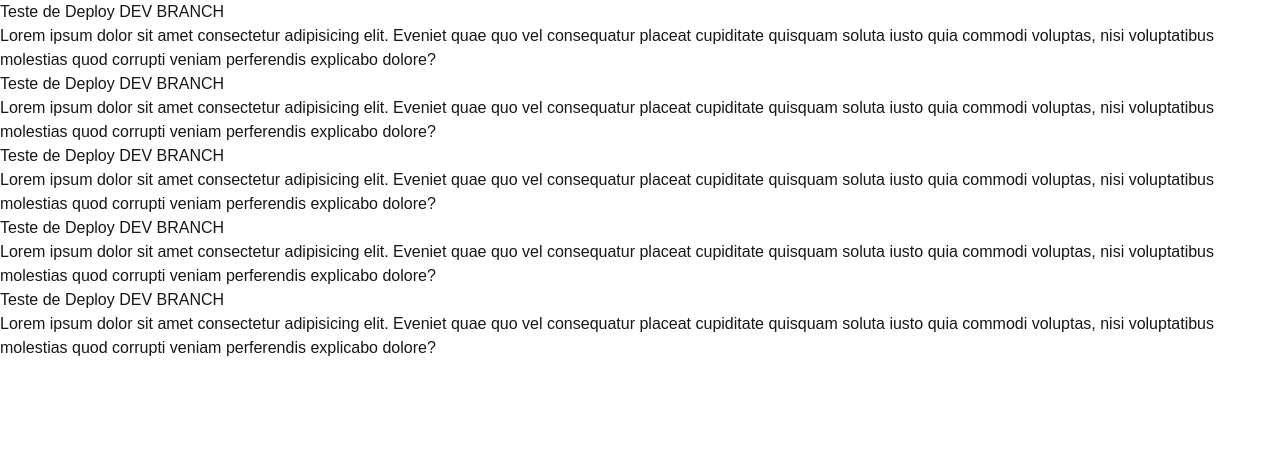
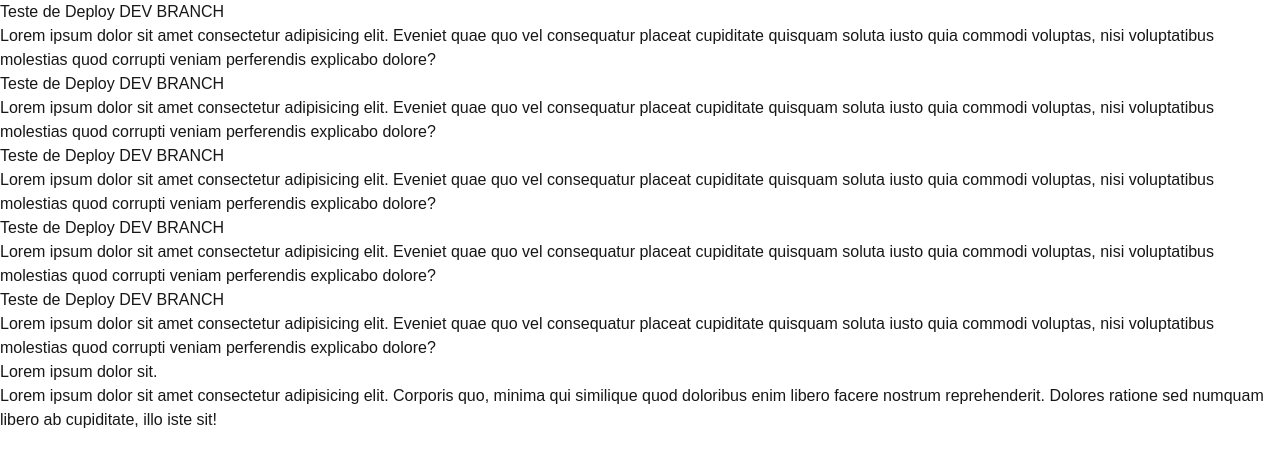
Before and after one commit to mrjohn137/teste, a Next.js app: page / in a window 1280 px wide. Shown: the top 466 px of the page. Built offline with nearby package versions, Linux system fonts and the light colour scheme.

Commit message:
asdkjalkdjasdlaj lsajdjaslk

```diff
--- a/src/app/page.tsx
+++ b/src/app/page.tsx
@@ -11,6 +11,10 @@ export default function HomePage() {
       <p>Lorem ipsum dolor sit amet consectetur adipisicing elit. Eveniet quae quo vel consequatur placeat cupiditate quisquam soluta iusto quia commodi voluptas, nisi voluptatibus molestias quod corrupti veniam perferendis explicabo dolore?</p>
       <h1>Teste de Deploy DEV BRANCH</h1>
       <p>Lorem ipsum dolor sit amet consectetur adipisicing elit. Eveniet quae quo vel consequatur placeat cupiditate quisquam soluta iusto quia commodi voluptas, nisi voluptatibus molestias quod corrupti veniam perferendis explicabo dolore?</p>
+      <div>
+        <h2>Lorem ipsum dolor sit.</h2>
+        <p>Lorem ipsum dolor sit amet consectetur adipisicing elit. Corporis quo, minima qui similique quod doloribus enim libero facere nostrum reprehenderit. Dolores ratione sed numquam libero ab cupiditate, illo iste sit!</p>
+      </div>
     </>
   )
 }
```
